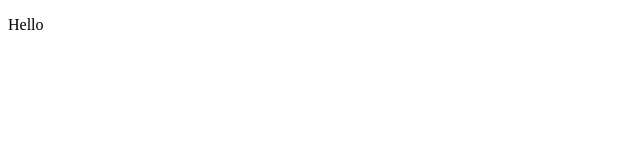
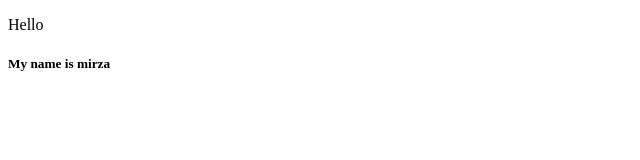
Before and after one commit to MirzaUmar-123/Home-Task, a plain HTML site: page 2nd file.html in a window 1280 px wide. Shown: the full height of the page, 0-640 px from the left. Drawn offline with Linux system fonts and the light colour scheme.

Commit message:
modified 2nd file

```diff
--- a/2nd file.html
+++ b/2nd file.html
@@ -7,5 +7,6 @@
 </head>
 <body>
     <p>Hello</p>
+    <h5>My name is mirza</h5>
 </body>
 </html>
```
